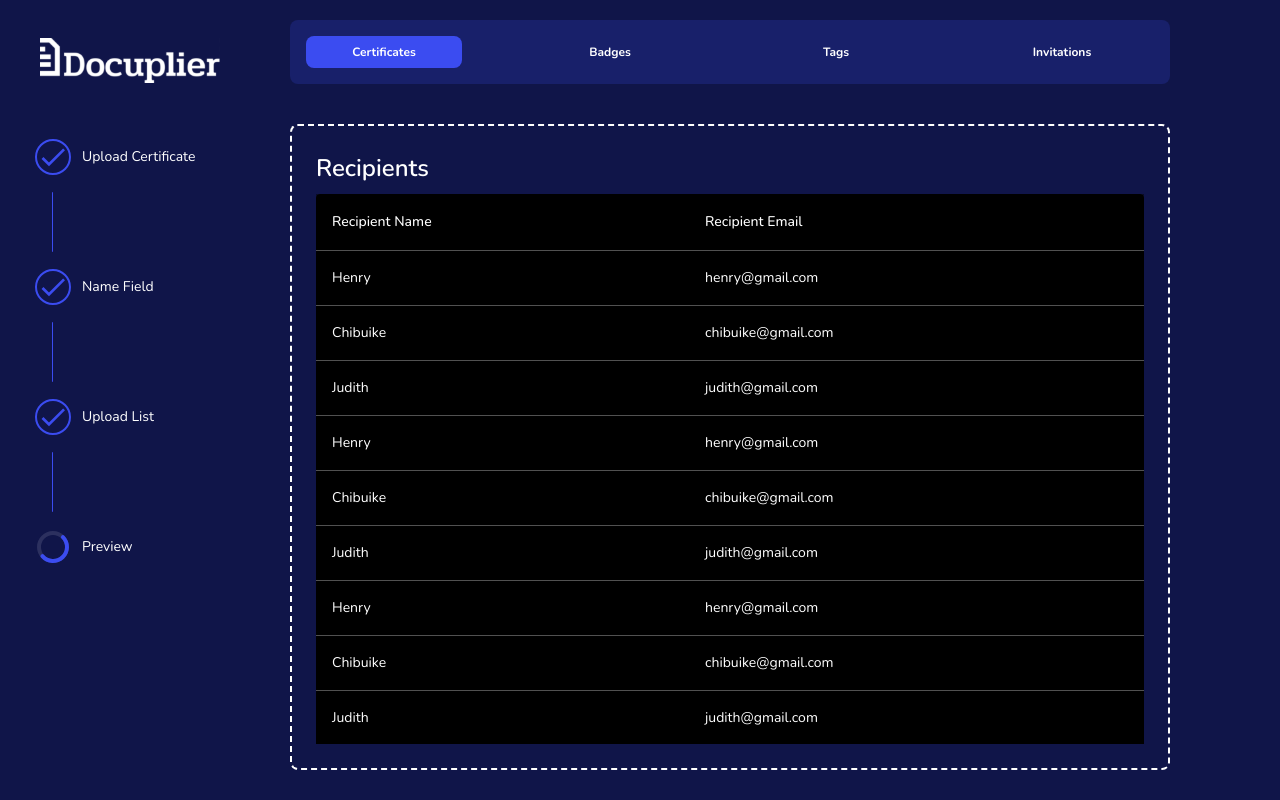
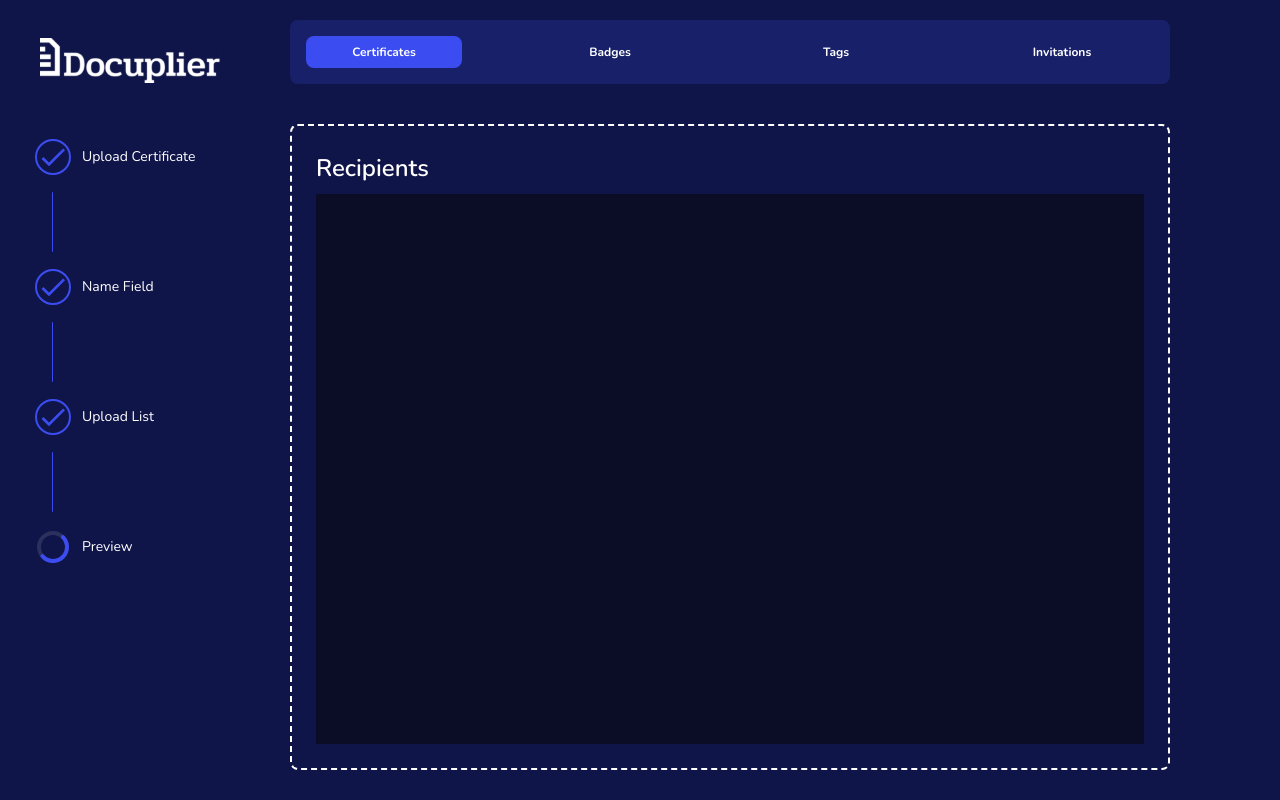
Before and after one commit to docuplier/Frontend, a React (Vite) app: page /certificates/preview in a window 1280 px wide. Shown: the top 800 px of the page. Built offline with nearby package versions, Linux system fonts and the light colour scheme; a web font is replaced by a local one.

Commit message:
implement excel upload

```diff
--- a/package.json
+++ b/package.json
@@ -24,7 +24,8 @@
     "react-google-font-loader": "^1.1.0",
     "react-router-dom": "^6.4.3",
     "react-select": "^5.7.0",
-    "vite-plugin-svgr": "^2.2.2"
+    "vite-plugin-svgr": "^2.2.2",
+    "xlsx": "^0.18.5"
   },
   "devDependencies": {
     "@types/node": "^18.11.9",
--- a/src/components/Dropzone/Dropzone.tsx
+++ b/src/components/Dropzone/Dropzone.tsx
@@ -30,7 +30,6 @@ const Dropzone = ({
   });
 
   useEffect(() => {
-    console.log(acceptedFiles);
     if (acceptedFiles.length) {
       setDisabled(true);
       setFile(acceptedFiles[0]);
--- a/src/components/Layout/DocumentLayout/DocumentLayout.tsx
+++ b/src/components/Layout/DocumentLayout/DocumentLayout.tsx
@@ -1,18 +1,25 @@
-import {
-  Box,
-  Container,
-  Grid,
-  Stack,
-  useMediaQuery,
-  useTheme,
-} from "@mui/material";
-import Dropzone from "components/Dropzone/Dropzone";
+import { Box, Grid, Stack, useMediaQuery, useTheme } from "@mui/material";
 import { Link, Outlet, useNavigate } from "react-router-dom";
 import SharedStepper from "components/SharedStepper/SharedStepper";
 import TabButtons from "components/TabButtons/TabButtons";
 import LogoWhite from "assets/logo-white.svg";
 import React, { FC } from "react";
+// import * as XLSX from "xlsx";
 import Footer from "../Footer";
+import { make_cols } from "utils/makCols";
+import { read, utils } from "xlsx";
+
+const convertToTableData = (columns: string[], data: any[]) => {
+  const rows: any = [];
+  data.forEach((rws) => {
+    const rowData: any = {};
+    rws.forEach((row: any, idx: number) => {
+      rowData[columns[idx]] = row;
+    });
+    rows.push(rowData);
+  });
+  return rows;
+};
 
 export interface IDocumentLayout {
   steps: { label: string; value: number; path: string }[];
@@ -29,7 +36,45 @@ const DocumentLayout: FC<IDocumentLayout> = ({ steps, tabItems }) => {
     list: File | null;
   }>({ doc: null, list: null });
 
-  console.log(currentStep);
+  const readUploadFile = (file: File) => {
+    /* Boilerplate to set up FileReader */
+    const reader = new FileReader();
+    const rABS = !!reader.readAsBinaryString;
+
+    reader.onload = (e: any) => {
+      /* Parse data */
+      const bstr = e.target.result;
+      const wb = read(bstr, {
+        type: rABS ? "binary" : "array",
+        bookVBA: true,
+      });
+      /* Get first worksheet */
+      const wsname = wb.SheetNames[0];
+      const ws = wb.Sheets[wsname];
+      /* Convert array of arrays */
+      const data: any = utils.sheet_to_json(ws, { header: 1 });
+      /* Update state */
+      const headerTitles = data[0];
+      console.log(data, headerTitles);
+      data.splice(0, 1);
+      const columnKeys: any[] = [];
+      const headers = headerTitles.map((val: string) => {
+        columnKeys.push(val.toLowerCase().replaceAll(" ", "_"));
+        return {
+          title: val,
+          field: val.toLowerCase().replaceAll(" ", "_"),
+        };
+      });
+      const body = convertToTableData(columnKeys, data);
+      setUploaded((prev) => ({ ...prev, tableData: { headers, body } }));
+    };
+
+    if (rABS) {
+      reader.readAsBinaryString(file);
+    } else {
+      reader.readAsArrayBuffer(file);
+    }
+  };
 
   return (
     <Box
@@ -83,6 +128,7 @@ const DocumentLayout: FC<IDocumentLayout> = ({ steps, tabItems }) => {
                   setCurrentStep,
                   uploaded,
                   setUploaded,
+                  readUploadFile,
                 }}
               />
             </Grid>
--- a/src/pages/Preview/Preview.tsx
+++ b/src/pages/Preview/Preview.tsx
@@ -34,6 +34,7 @@ const Preview = () => {
 
   React.useEffect(() => {
     context?.setCurrentStep(3);
+    console.log(context?.uploaded?.tableData);
   }, []);
 
   function createData(name: string, email: string) {
@@ -178,15 +179,18 @@ const Preview = () => {
             >
               <TableHead>
                 <TableRow>
-                  {rows?.map((props) => (
+                  {context?.uploaded?.tableData?.headers?.map((val: any) => (
+                    <TableCell key={val.field}>{val.title}</TableCell>
+                  ))}
+                  {/* {rows?.map((props) => (
                     <TableCell>{props}</TableCell>
-                  ))}
+                  ))} */}
                 </TableRow>
               </TableHead>
               <TableBody>
-                {list.map((row) => (
+                {context?.uploaded?.tableData?.body?.map((row: any) => (
                   <TableRow
-                    key={row.name}
+                    key={row.receipent_full_name}
                     sx={{
                       "&:last-child td, &:last-child th": { border: 0 },
 
@@ -194,9 +198,9 @@ const Preview = () => {
                     }}
                   >
                     <TableCell component="td" scope="row">
-                      {row.name}
+                      {row.receipent_full_name}
                     </TableCell>
-                    <TableCell>{row.email}</TableCell>
+                    <TableCell>{row.recipient_email_address}</TableCell>
                   </TableRow>
                 ))}
               </TableBody>
--- a/src/pages/UploadList/UploadList.tsx
+++ b/src/pages/UploadList/UploadList.tsx
@@ -24,17 +24,13 @@ const UploadList = () => {
   };
 
   const handleUpload = (data: File) => {
-    context?.setUploaded((prev: any) => ({
-      ...prev,
-      list: URL.createObjectURL(data),
-    }));
+    context?.readUploadFile(data);
     navigate(paths.CERTIFICATES_PREVIEW);
   };
 
   React.useEffect(() => {
     context?.setCurrentStep(2);
   }, []);
-  console.log("con", context);
 
   return (
     <Stack spacing={12}>
--- /dev/null
+++ b/src/utils/makCols.ts
@@ -0,0 +1,8 @@
+import { utils } from "xlsx";
+/* generate an array of column objects */
+export const make_cols = (refstr: any) => {
+  let o = [],
+    C = utils.decode_range(refstr).e.c + 1;
+  for (var i = 0; i < C; ++i) o[i] = { name: utils.encode_col(i), key: i };
+  return o;
+};
```
Also changed, not shown: 1 other file (tests, documents, lock files or other folders).
